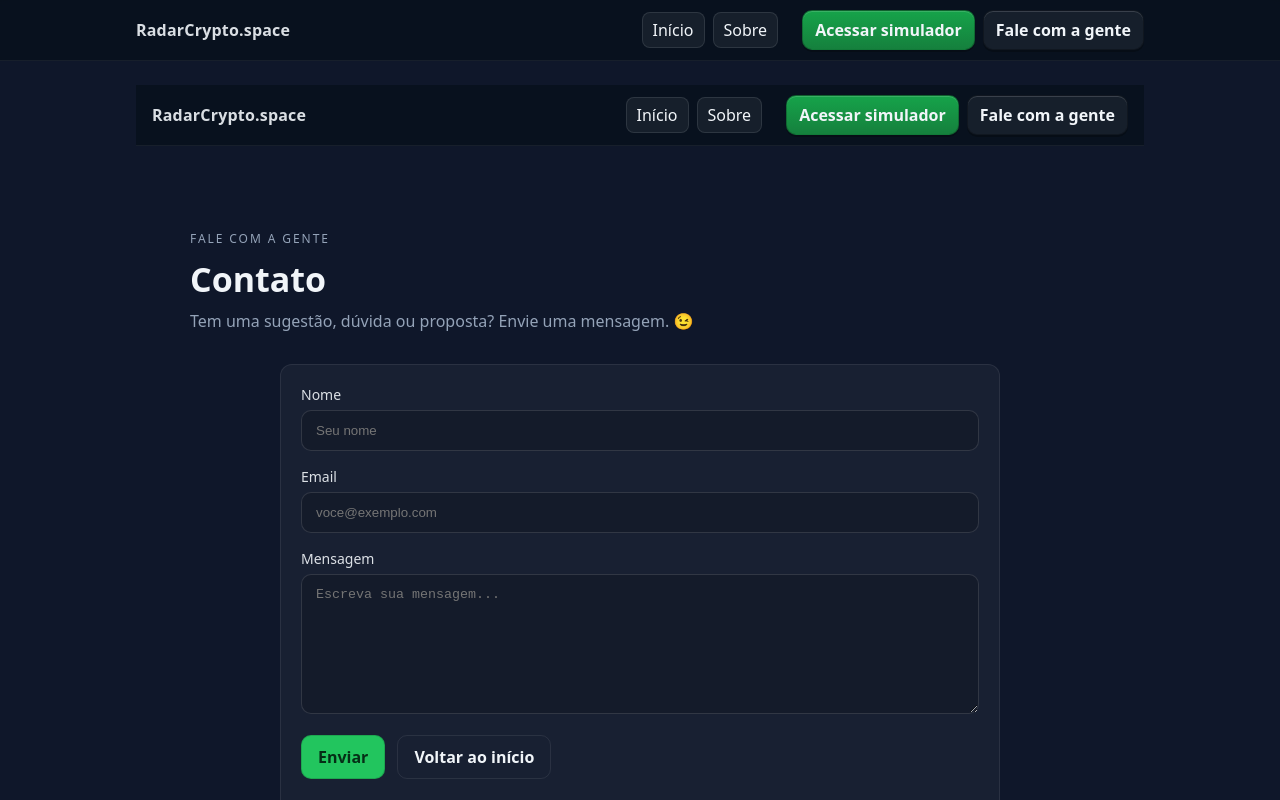
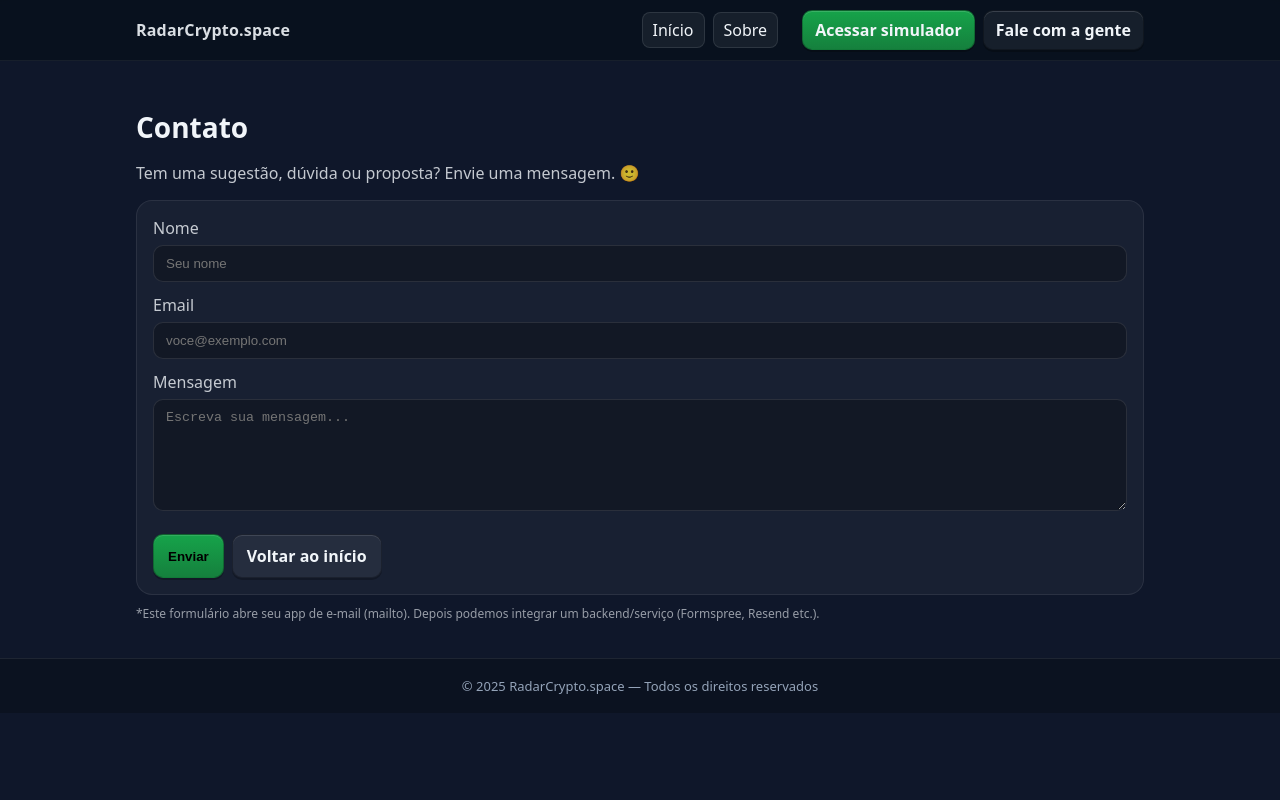
Before and after one commit to Ivanmonteiro-create/radarcripto.space, a Next.js app: page /contato in a window 1280 px wide. Shown: the top 800 px of the page. Built offline with nearby package versions, Linux system fonts and the light colour scheme.

Commit message:
Update contato.js

```diff
--- a/pages/contato.js
+++ b/pages/contato.js
@@ -1,114 +1,71 @@
 // pages/contato.js
-import Header from '../components/Header';
-import Footer from '../components/Footer';
-import CTAButton from '../components/CTAButton';
-import { useState } from 'react';
-
-// 👉 Ajuste este e-mail quando tiver a caixa criada
-const CONTACT_EMAIL = 'contato@radarcrypto.space';
+import Link from "next/link";
 
 export default function Contato() {
-  const [nome, setNome] = useState('');
-  const [email, setEmail] = useState('');
-  const [mensagem, setMensagem] = useState('');
-
-  function handleSubmit(e) {
-    e.preventDefault();
-    const assunto = encodeURIComponent(`Contato via site - ${nome || 'Visitante'}`);
-    const corpo = encodeURIComponent(
-      `Nome: ${nome}\nEmail: ${email}\n\nMensagem:\n${mensagem}`
-    );
-    window.location.href = `mailto:${CONTACT_EMAIL}?subject=${assunto}&body=${corpo}`;
-  }
-
   const card = {
-    maxWidth: 720,
-    margin: '32px auto 56px',
-    padding: 20,
-    borderRadius: 12,
-    background: 'rgba(255,255,255,.04)',
-    border: '1px solid rgba(255,255,255,.08)',
+    background: "rgba(255,255,255,0.04)",
+    border: "1px solid rgba(255,255,255,0.08)",
+    borderRadius: 16,
+    padding: 16,
   };
 
   const input = {
-    width: '100%',
-    padding: '12px 14px',
+    width: "100%",
+    padding: "10px 12px",
     borderRadius: 10,
-    border: '1px solid rgba(255,255,255,.12)',
-    background: 'rgba(0,0,0,.15)',
-    color: '#e6edf3',
-    outline: 'none',
+    background: "rgba(0,0,0,0.25)",
+    border: "1px solid rgba(255,255,255,0.1)",
+    color: "#e5e7eb",
+    outline: "none",
   };
 
-  const label = { fontSize: 14, opacity: .9, marginBottom: 6, display: 'block' };
+  const btn = (bg) => ({
+    padding: "10px 14px",
+    borderRadius: 10,
+    fontWeight: 600,
+    background: bg,
+    border: "1px solid rgba(0,0,0,0.25)",
+    boxShadow: "0 2px 0 rgba(0,0,0,.25), inset 0 1px 0 rgba(255,255,255,.12)",
+  });
 
   return (
-    <>
-      <Header />
-      <main className="container">
-        <section style={{maxWidth: 900, margin: '32px auto 16px'}}>
-          <span className="kicker">Fale com a gente</span>
-          <h1 className="title" style={{fontSize: 34, marginTop: 8}}>Contato</h1>
-          <p className="subtitle" style={{marginTop: 8}}>
-            Tem uma sugestão, dúvida ou proposta? Envie uma mensagem. 😉
-          </p>
-        </section>
+    <section>
+      <h1 style={{ fontSize: 28, marginBottom: 8 }}>Contato</h1>
+      <p style={{ opacity: .8, marginBottom: 16 }}>
+        Tem uma sugestão, dúvida ou proposta? Envie uma mensagem. 🙂
+      </p>
 
-        <section style={card}>
-          <form onSubmit={handleSubmit}>
-            <div style={{display: 'grid', gap: 16}}>
-              <div>
-                <label style={label} htmlFor="nome">Nome</label>
-                <input
-                  id="nome"
-                  style={input}
-                  type="text"
-                  placeholder="Seu nome"
-                  value={nome}
-                  onChange={(e) => setNome(e.target.value)}
-                  required
-                />
-              </div>
+      <div style={card}>
+        <form action="mailto:contato@radarcrypto.space" method="post" encType="text/plain" onSubmit={() => {}}>
+          <div style={{ display: "grid", gap: 12 }}>
+            <label>
+              <div style={{ marginBottom: 6, opacity: .8 }}>Nome</div>
+              <input type="text" name="nome" placeholder="Seu nome" style={input} required />
+            </label>
 
-              <div>
-                <label style={label} htmlFor="email">Email</label>
-                <input
-                  id="email"
-                  style={input}
-                  type="email"
-                  placeholder="voce@exemplo.com"
-                  value={email}
-                  onChange={(e) => setEmail(e.target.value)}
-                  required
-                />
-              </div>
+            <label>
+              <div style={{ marginBottom: 6, opacity: .8 }}>Email</div>
+              <input type="email" name="email" placeholder="voce@exemplo.com" style={input} required />
+            </label>
 
-              <div>
-                <label style={label} htmlFor="mensagem">Mensagem</label>
-                <textarea
-                  id="mensagem"
-                  style={{...input, minHeight: 140, resize: 'vertical'}}
-                  placeholder="Escreva sua mensagem..."
-                  value={mensagem}
-                  onChange={(e) => setMensagem(e.target.value)}
-                  required
-                />
-              </div>
+            <label>
+              <div style={{ marginBottom: 6, opacity: .8 }}>Mensagem</div>
+              <textarea name="mensagem" placeholder="Escreva sua mensagem..." rows={6} style={input} required />
+            </label>
 
-              <div style={{display: 'flex', gap: 12}}>
-                <CTAButton type="submit">Enviar</CTAButton>
-                <CTAButton href="/" variant="ghost">Voltar ao início</CTAButton>
-              </div>
+            <div style={{ display: "flex", gap: 8, marginTop: 6 }}>
+              <button type="submit" style={btn("linear-gradient(180deg,#16a34a,#15803d)")}>Enviar</button>
+              <Link href="/" legacyBehavior>
+                <a style={btn("rgba(255,255,255,0.06)")}>Voltar ao início</a>
+              </Link>
+            </div>
+          </div>
+        </form>
+      </div>
 
-              <p style={{opacity: .7, fontSize: 13, marginTop: 8}}>
-                *Este formulário abre seu app de e-mail (mailto). Depois podemos
-                integrar um backend/serviço (Formspree, Resend, etc.).
-              </p>
-            </div>
-          </form>
-        </section>
-      </main>
-      <Footer />
-    </>
+      <p style={{ fontSize: 12, opacity: .6, marginTop: 10 }}>
+        *Este formulário abre seu app de e-mail (mailto). Depois podemos integrar um backend/serviço (Formspree, Resend etc.).
+      </p>
+    </section>
   );
 }
```
